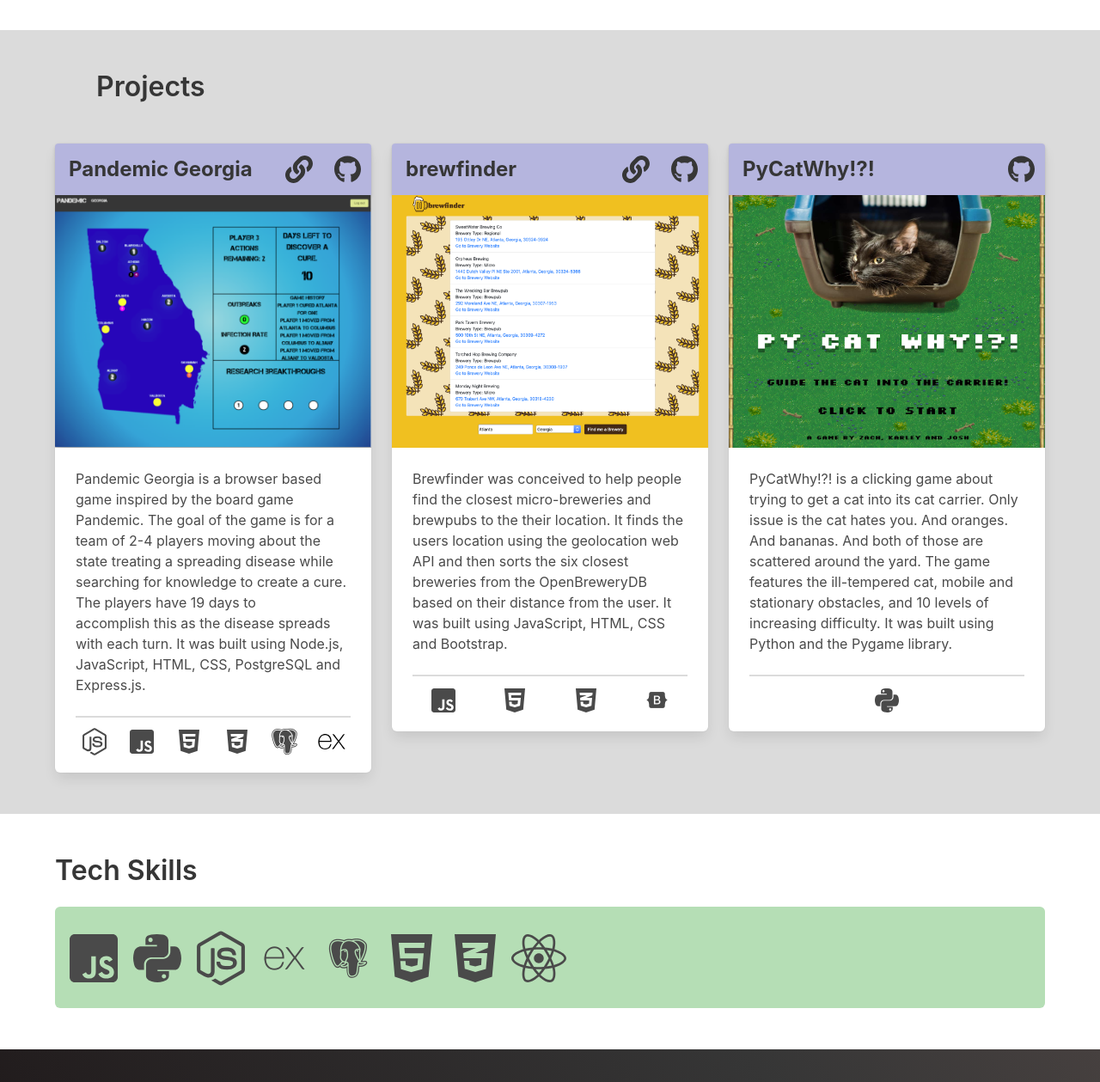
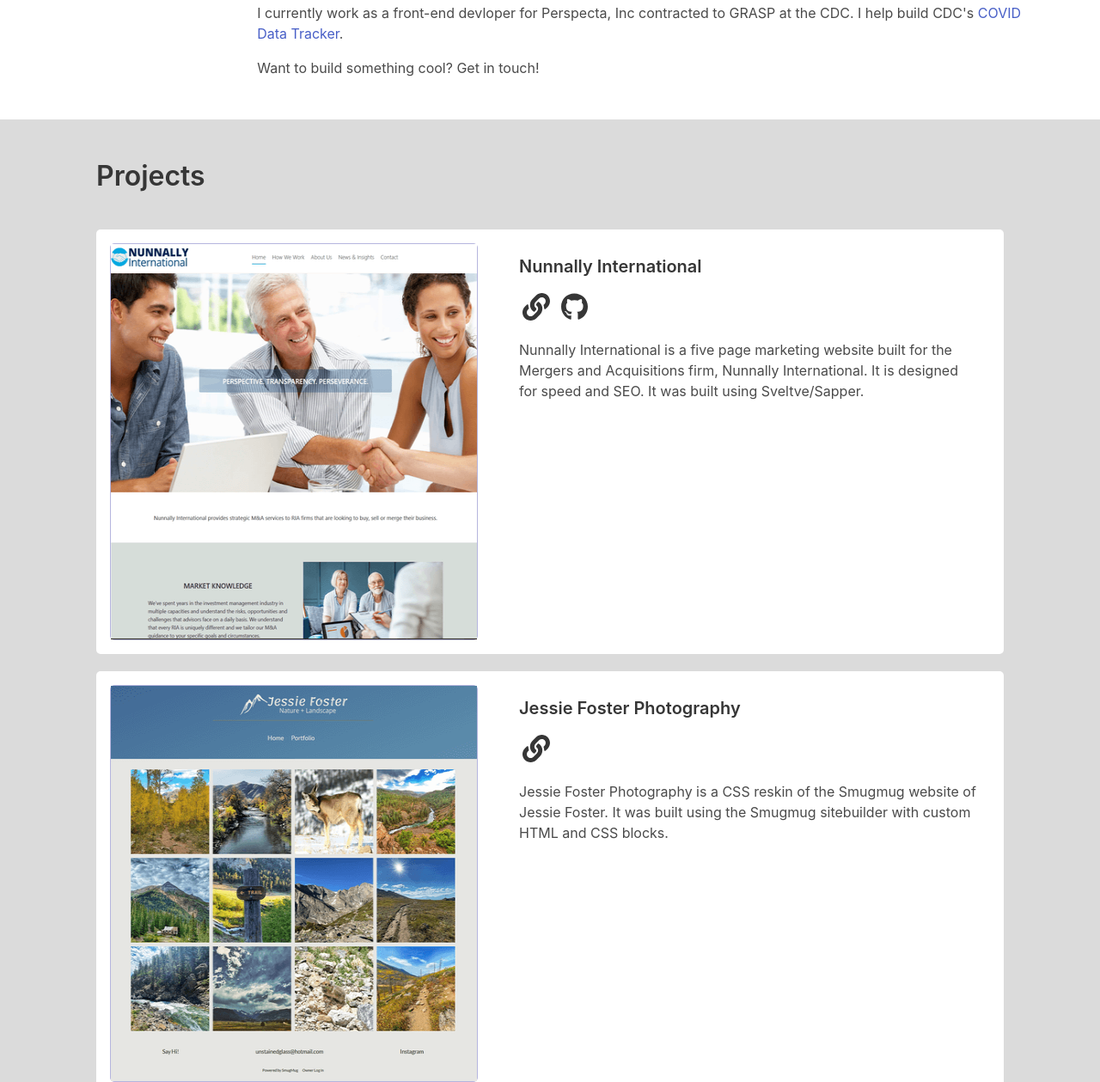
Before and after one commit to ZachBarbre/portfolio, a website: page index.html in a window 1280 px wide. Shown: the part 720-1979 px from the top of the page at 86% size. Drawn offline with nearby package versions, Linux system fonts and the light colour scheme.

Commit message:
update portfolio with most recent project. change project cards

```diff
--- a/index.html
+++ b/index.html
@@ -93,6 +93,12 @@
                 You also might find me sitting around a table with friends playing
                 some too complicated board game.
               </p>
+              <p>
+                I currently work as a front-end devloper for Perspecta, Inc contracted to GRASP at the CDC. I help build CDC's <a href="https://covid.cdc.gov/covid-data-tracker/#datatracker-home" target="_blank">COVID Data Tracker</a>.
+              </p>
+              <p>
+                Want to build something cool? Get in touch!
+              </p>
             </div>
           </div>
         </div>
@@ -100,174 +106,116 @@
     </section>
     <section class="section no-padding-top has-background-grey-lighter">
       <div class="container is-desktop">
-        <div class="section">
-          <h2 class="title is-3">
+        <div class="section pojects-section">
+          <h2 class="title is-3 pojects-title">
             Projects
           </h2>
-        </div>
-        <div class="columns">
-          <div class="column">
-            <div class="card">
-              <header class="card-header">
-                <p class="card-header-title is-size-4">
-                  Pandemic Georgia
-                </p>
-                <a
-                  href="https://pandemic-georgia.zachbarbre.com"
-                  class="card-header-icon"
-                >
+          <div class="project">
+            <figure class="image is-1by1">
+              <img
+                src="/images/NI_460x460.png"
+                alt="Nunnally International"
+              />
+            </figure>
+            <div class="content">
+              <h3 class="title is-5">
+                Nunnally International
+              </h3>
+              <div class="links">
+                <a href="https://www.nunnallyinternational.com/">
                   <span class="icon has-text-dark">
                     <i class="fas fa-link fa-2x"></i>
                   </span>
                 </a>
-                <a
-                  href="https://github.com/ZachBarbre/pandemic-georgia"
-                  class="card-header-icon"
-                >
+                <a href="https://github.com/ZachBarbre/nunnally-international">
                   <span class="icon has-text-dark">
                     <i class="fab fa-github fa-2x"></i>
                   </span>
                 </a>
-              </header>
-              <div class="card-image">
-                <figure class="image is-5by4">
-                  <img
-                    src="/images/pandemic-georgia.png"
-                    alt="Screenhot of Pandemic Georgia"
-                  />
-                </figure>
               </div>
-              <div class="card-content">
-                <div class="content">
-                  Pandemic Georgia is a browser based game inspired by the board
-                  game Pandemic. The goal of the game is for a team of 2-4 players
-                  moving about the state treating a spreading disease while
-                  searching for knowledge to create a cure. The players have 19
-                  days to accomplish this as the disease spreads with each
-                  turn. It was built using Node.js, JavaScript, HTML, CSS,
-                  PostgreSQL and Express.js.
-                </div>
-                <hr />
-                <div class="level is-mobile">
-                  <p class="level-item icon ">
-                    <i class="fab fa-node-js fa-2x"></i>
-                  </p>
-                  <p class="level-item icon ">
-                    <i class="fab fa-js-square fa-2x"></i>
-                  </p>
-                  <p class="level-item icon ">
-                    <i class="fab fa-html5 fa-2x"></i>
-                  </p>
-                  <p class="level-item icon ">
-                    <i class="fab fa-css3-alt fa-2x"></i>
-                  </p>
-                  <p class="level-item icon is-size-3 ">
-                    <i class="devicon-postgresql-plain"></i>
-                  </p>
-                  <p class="level-item icon">
-                    <img src="/images/express-original.svg" />
-                  </p>
-                </div>
-              </div>
+              <p>
+                Nunnally International is a five page marketing website built for the Mergers and Acquisitions firm, Nunnally International. It is designed for speed and SEO. It was built using Sveltve/Sapper.
+              </p>
             </div>
           </div>
-          <div class="column">
-            <div class="card">
-              <header class="card-header">
-                <p class="card-header-title is-size-4">
-                  brewfinder
-                </p>
-                <a
-                  href="https://brewfinder.zachbarbre.com"
-                  class="card-header-icon"
-                >
+          <div class="project">
+            <figure class="image is-1by1">
+              <img
+                src="/images/JF_460x460.png"
+                alt="Jessie Foster"
+              />
+            </figure>
+            <div class="content">
+              <h3 class="title is-5">
+                Jessie Foster Photography
+              </h3>
+              <div class="links">
+                <a href="https://jessiefoster.smugmug.com/">
                   <span class="icon has-text-dark">
                     <i class="fas fa-link fa-2x"></i>
                   </span>
                 </a>
-                <a
-                  href="https://github.com/ZachBarbre/brewfinder"
-                  class="card-header-icon"
-                >
+              </div>
+              <p>
+                Jessie Foster Photography is a CSS reskin of the Smugmug website of Jessie Foster. It was built using the Smugmug sitebuilder with custom HTML and CSS blocks.
+              </p>
+            </div>
+          </div>
+          <div class="project">
+            <figure class="image is-1by1">
+              <img
+                src="/images/drinkcast-fade-30fps.gif"
+                alt="DrinkCast gif"
+              />
+            </figure>
+            <div class="content">
+              <h3 class="title is-5">
+                DrinkCast
+              </h3>
+              <div class="links">
+                <a href="https://www.drinkcast.live/">
+                  <span class="icon has-text-dark">
+                    <i class="fas fa-link fa-2x"></i>
+                  </span>
+                </a>
+                <a href="https://github.com/ZachBarbre/drinkcast-client">
                   <span class="icon has-text-dark">
                     <i class="fab fa-github fa-2x"></i>
                   </span>
                 </a>
-              </header>
-              <div class="card-image">
-                <figure class="image is-5by4">
-                  <img
-                    src="/images/brewfinder.png"
-                    alt="Screenshot of BrewFinder"
-                  />
-                </figure>
               </div>
-              <div class="card-content">
-                <div class="content">
-                  Brewfinder was conceived to help people find the
-                  closest micro-breweries and brewpubs to the their location. It
-                  finds the users location using the geolocation web API and then
-                  sorts the six closest breweries from the OpenBreweryDB based
-                  on their distance from the user. It was built
-                  using JavaScript, HTML, CSS and Bootstrap.
-                </div>
-                <hr />
-                <div class="level is-mobile">
-                  <p class="level-item icon ">
-                    <i class="fab fa-js-square fa-2x"></i>
-                  </p>
-                  <p class="level-item icon ">
-                    <i class="fab fa-html5 fa-2x"></i>
-                  </p>
-                  <p class="level-item icon ">
-                    <i class="fab fa-css3-alt fa-2x"></i>
-                  </p>
-                  <p class="level-item icon is-size-4">
-                    <i class="devicon-bootstrap-plain"></i>
-                  </p>
-                </div>
-              </div>
+              <p>
+                DrinkCast Live is a video chat app where you are your friends are able to replicate the experience
+                of sitting at a bar playing games. It allows users to create a bar, join a bar, video chat and then play either 'Would you rather' or 'Never have I ever'. It was built with React, OpenTok React, Node.ja, PostgreSQL and Express.js.
+              </p>
             </div>
           </div>
-          <div class="column">
-            <div class="card">
-              <header class="card-header">
-                <p class="card-header-title is-size-4">
-                  PyCatWhy!?!
-                </p>
-                <a
-                  href="https://github.com/ZachBarbre/pycatwhy"
-                  class="card-header-icon"
-                >
+          <div class="project">
+            <figure class="image is-1by1">
+              <img
+                src="/images/SHFW_460x460.png"
+                alt="Some Hard Workout"
+              />
+            </figure>
+            <div class="content">
+              <h3 class="title is-5">
+                Some Hard F***ing workout
+              </h3>
+              <div class="links">
+                <a href="https://shfw.zachbarbre.com/">
+                  <span class="icon has-text-dark">
+                    <i class="fas fa-link fa-2x"></i>
+                  </span>
+                </a>
+                <a href="https://github.com/ZachBarbre/fitness-timer">
                   <span class="icon has-text-dark">
                     <i class="fab fa-github fa-2x"></i>
                   </span>
                 </a>
-              </header>
-              <div class="card-image">
-                <figure class="image is-5by4">
-                  <img
-                    src="/images/PyCatWhy.png"
-                    alt="Screenhot of PyCatWhy!?!"
-                  />
-                </figure>
               </div>
-              <div class="card-content">
-                <div class="content">
-                  PyCatWhy!?! is a clicking game about trying to get a cat into
-                  its cat carrier. Only issue is the cat hates you. And oranges.
-                  And bananas. And both of those are scattered around the yard.
-                  The game features the ill-tempered cat, mobile and
-                  stationary obstacles, and 10 levels of increasing difficulty.
-                  It was built using Python and the Pygame library.
-                </div>
-                <hr />
-                <div class="level is-mobile">
-                  <p class="level-item icon">
-                    <i class="fab fa-python  fa-2x"></i>
-                  </p>
-                </div>
-              </div>
+              <p>
+                Some Hard F***ing workout is a fitness timer that gives the user a hard workout to do and then keeps track of the time spent, current set and current round. If the workout is too hard the user can randomize a new workout. It was built with React.
+              </p>
             </div>
           </div>
         </div>
@@ -276,10 +224,10 @@
     <section class="section">
       <div class="container">
         <h3 class="title is-3">
-          Tech Skills
+          Techs I Know
         </h3>
         <div class="container">
-          <div class="box">
+          <div class="box skills">
             <div class="columns is-mobile is-multiline">
               <div class="column is-narrow">
                 <p class="icon skill-icon">
@@ -321,6 +269,21 @@
                   <i class="fab fa-react fa-4x"></i>
                 </p>
               </div>
+              <div class="column is-narrow">
+                <p class="icon skill-icon is-size-1">
+                  <i class="devicon-mongodb-plain"></i>
+                </p>
+              </div>
+              <div class="column is-narrow">
+                <p class="icon skill-icon is-size-1">
+                  <i class="devicon-d3js-plain"></i>
+                </p>
+              </div>
+              <div class="column is-narrow">
+                <p class="icon skill-icon is-size-1">
+                  <i class="devicon-sass-original"></i>
+                </p>
+              </div>
             </div>
           </div>
         </div>
--- a/styles/style.css
+++ b/styles/style.css
@@ -22,6 +22,46 @@
     margin-bottom: 1rem;
 }
 
+.pojects-section {
+    display: grid;
+    gap: 20px;
+}
+
+.project {
+    display: grid;
+    grid-template-columns: minmax(auto, 460px) minmax(50%, 1fr);
+    border-radius: 5px;
+    background-color: white;
+}
+
+@media screen and (max-width: 420px) {
+    .project {
+        grid-template-columns: 1fr;
+    }
+}
+
+.project > * {
+    margin: 1rem;
+}
+
+.project figure {
+    border: solid 1px #b5b5de;
+    border-radius: 5px;
+}
+
+.project .content {
+    /* background-color: white; */
+    padding: 1rem;
+}
+
+.project a {
+    margin: 0 .5rem;
+}
+
+.project p {
+    margin-top: 1rem;
+}
+
 .icon-title i {
     color: #363636;
 }
@@ -30,7 +70,7 @@
     width: 50px;
 }
 
-.box {
+.box.skills{
     box-shadow: none;
     padding-top: 3rem;
     background-color: #b5deb5;
```
Also changed, not shown: package.json (added, +23 -0 lines), images/JF_460x460.png (added), images/NI_460x460.png (added), images/PyCatWhy.png (deleted), images/SHFW_460x460.png (added), images/brewfinder.png (deleted), images/pandemic-georgia.png (deleted), images/zkb.png, site.webmanifest, 2 other files.
